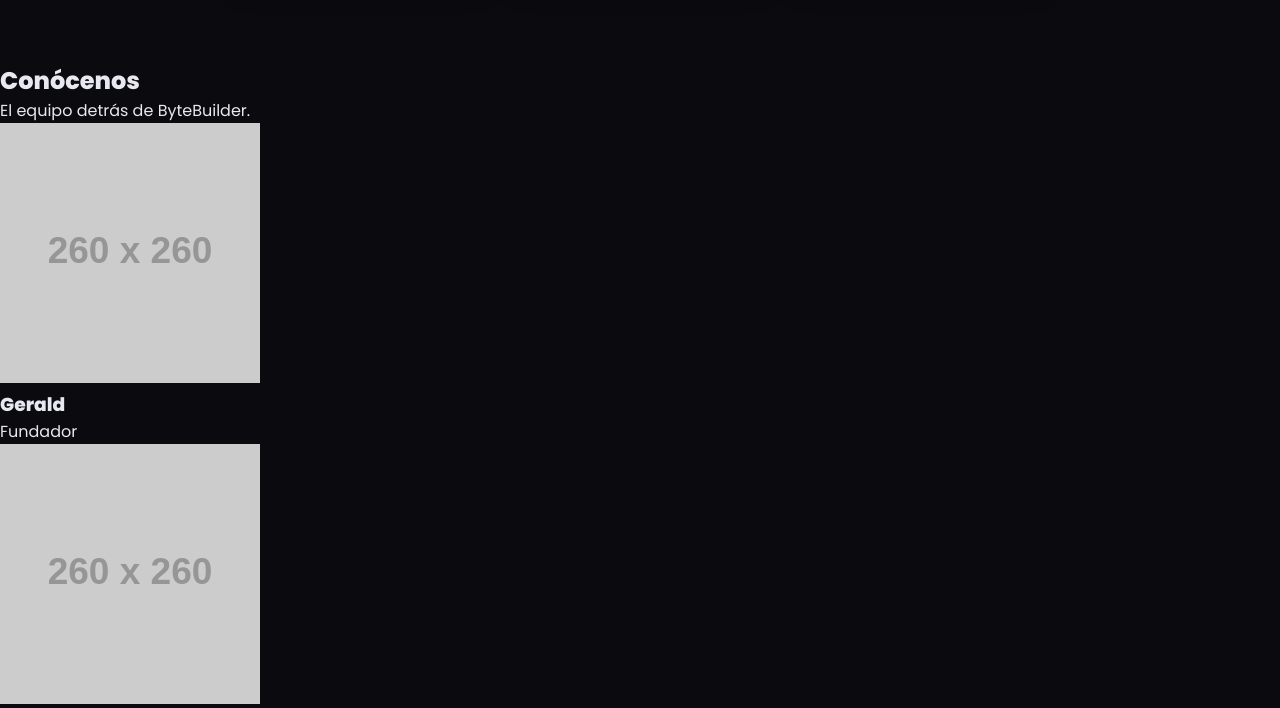
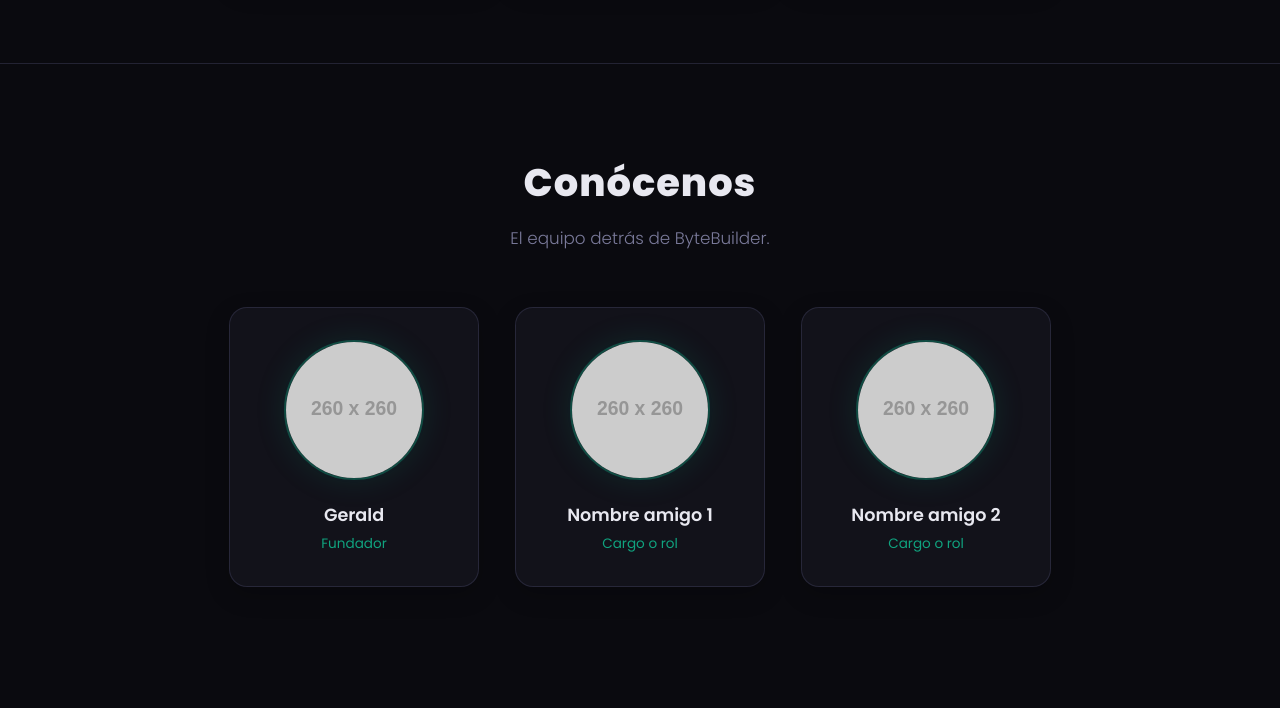
Before and after one commit to Gerald972/ByteBuilder, a website: page index.html in a window 1280 px wide. Shown: the part 800-1508 px from the top of the page. After the commit the page ends 1487 px from the top, so only its background shows below. Drawn offline with Linux system fonts and the light colour scheme; placeholder pictures from the web are drawn by us.

Commit message:
Update style.css

```diff
--- a/style.css
+++ b/style.css
@@ -10,6 +10,10 @@
 /* =========================
    BODY
 ========================= */
+html {
+    scroll-behavior: smooth;
+}
+
 body {
     font-family: 'Poppins', sans-serif;
     color: #e8e8f0;
@@ -199,6 +203,16 @@ body::after {
     background: linear-gradient(135deg, rgba(83,110,246,0.08), transparent);
 }
 
+.centro {
+    background: #12121a;
+    border: 1px solid rgba(42,42,60,0.9);
+    color: #e8e8f0;
+    box-shadow: 0 8px 30px rgba(0,0,0,0.2);
+}
+.centro::before {
+    background: linear-gradient(135deg, rgba(16,163,127,0.08), transparent);
+}
+
 .btn:hover {
     transform: translateY(-4px) scale(1.02);
     box-shadow: 0 16px 40px rgba(0,0,0,0.3);
@@ -310,3 +324,84 @@ body::after {
 .dove1 { top: 12%; left: 28%; }
 .dove2 { top: 55%; right: 12%; }
 .dove3 { bottom: 8%; left: 22%; }
+
+/* =========================
+   SECCIÓN CONÓCENOS
+========================= */
+.conocenos {
+    text-align: center;
+    padding: 90px 20px 100px;
+    position: relative;
+    z-index: 1;
+    border-top: 1px solid rgba(42,42,60,0.8);
+}
+
+.conocenos-titulo {
+    font-size: 2.4rem;
+    font-weight: 800;
+    color: #e8e8f0;
+    letter-spacing: 1px;
+    margin-bottom: 14px;
+}
+
+.conocenos-descripcion {
+    font-size: 1.05rem;
+    color: #7a7a9a;
+    font-weight: 300;
+    margin-bottom: 56px;
+}
+
+.equipo {
+    display: flex;
+    justify-content: center;
+    flex-wrap: wrap;
+    gap: 36px;
+    max-width: 900px;
+    margin: 0 auto;
+}
+
+.perfil {
+    background: #12121a;
+    border: 1px solid rgba(42,42,60,0.9);
+    border-radius: 18px;
+    padding: 32px 26px;
+    width: 250px;
+    box-shadow: 0 8px 24px rgba(0,0,0,0.2);
+    transition: transform 0.3s, box-shadow 0.3s, border-color 0.3s;
+}
+
+.perfil:hover {
+    transform: translateY(-8px);
+    box-shadow: 0 20px 48px rgba(0,0,0,0.35);
+    border-color: rgba(16,163,127,0.25);
+}
+
+.foto-wrapper {
+    width: 140px;
+    height: 140px;
+    margin: 0 auto 22px;
+    border-radius: 50%;
+    overflow: hidden;
+    border: 2px solid rgba(16,163,127,0.4);
+    box-shadow: 0 0 30px rgba(16,163,127,0.15);
+}
+
+.foto {
+    width: 100%;
+    height: 100%;
+    object-fit: cover;
+    display: block;
+}
+
+.perfil h3 {
+    font-size: 1.1rem;
+    font-weight: 600;
+    color: #e8e8f0;
+    margin-bottom: 6px;
+}
+
+.perfil p {
+    font-size: 0.85rem;
+    color: #10a37f;
+    font-weight: 400;
+}
```
